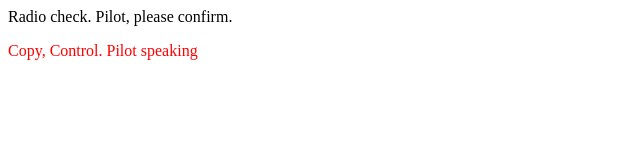
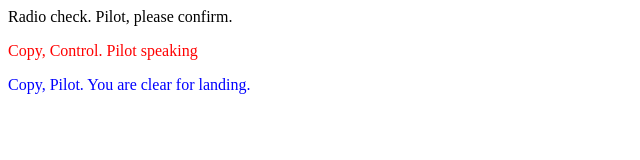
Before and after one commit to johnsperkowski/communication-log, a plain HTML site: page index.html in a window 1280 px wide. Shown: the whole page, without its empty margins (0-640 px from the left). Drawn offline with Linux system fonts and the light colour scheme.

Commit message:
Added third line to log

```diff
--- a/index.html
+++ b/index.html
@@ -2,5 +2,6 @@
 <body>
    <p>Radio check. Pilot, please confirm.</p>
    <p style="color:red;">Copy, Control. Pilot speaking</p>
+   <p style="color: blue;">Copy, Pilot. You are clear for landing.</p>
 </body>
 </html>
```
